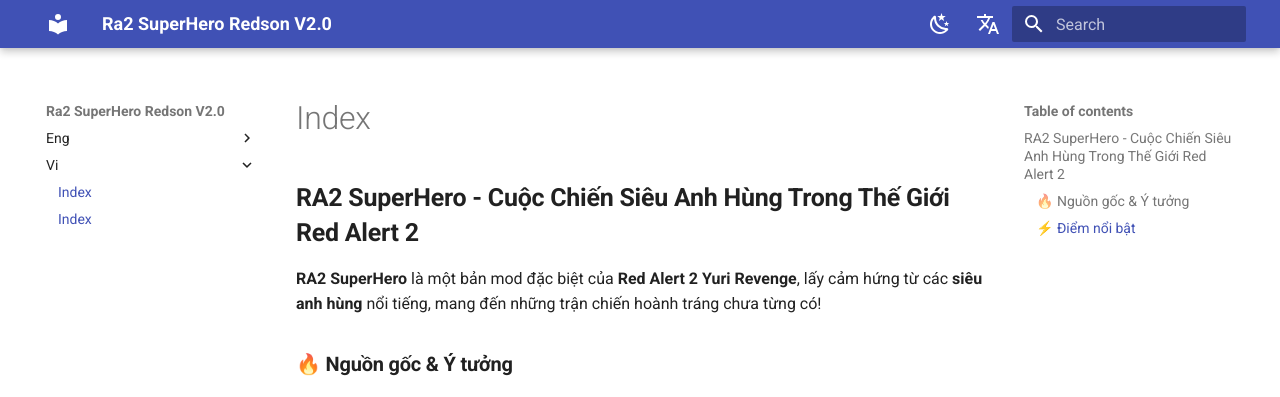
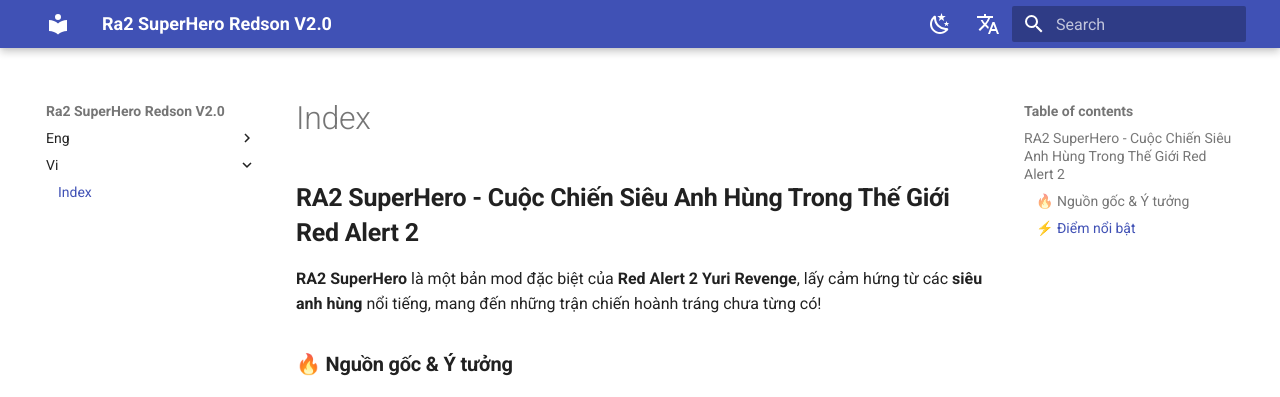
Before and after one commit to ra2redson/ra2redson.github.io, an MkDocs documentation site: the page built from docs/vi/index.md, in a window 1280 px wide. Shown: the top 397 px of the page. Built offline with MkDocs 1.6.1 and Material for MkDocs 9.7.7, drawn with Linux system fonts in a browser that asks for light colours; comment, search, counter and statistics services are not loaded.

Commit message:
🔄 Auto-update mkdocs.yml

```diff
--- a/mkdocs.yml
+++ b/mkdocs.yml
@@ -4,7 +4,6 @@ nav:
     Index: eng/index.md
 - Vi:
     Index: vi/index.md
-    Giới Thiệu: vi/index.md
 extra:
   alternate:
   - name: 🇻🇳 Tiếng Việt
```
